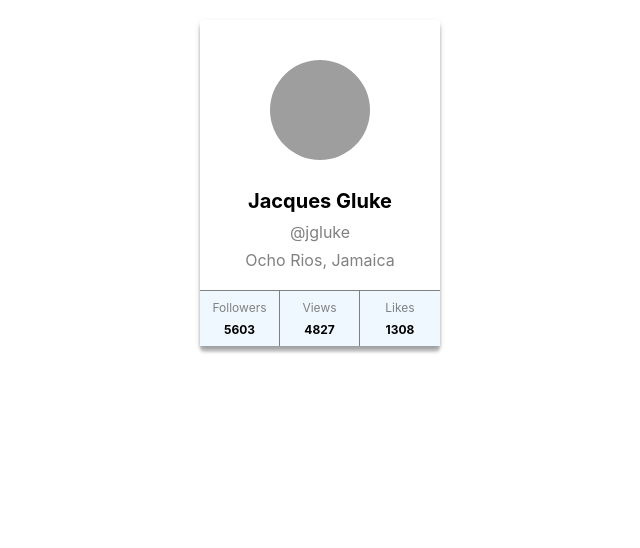
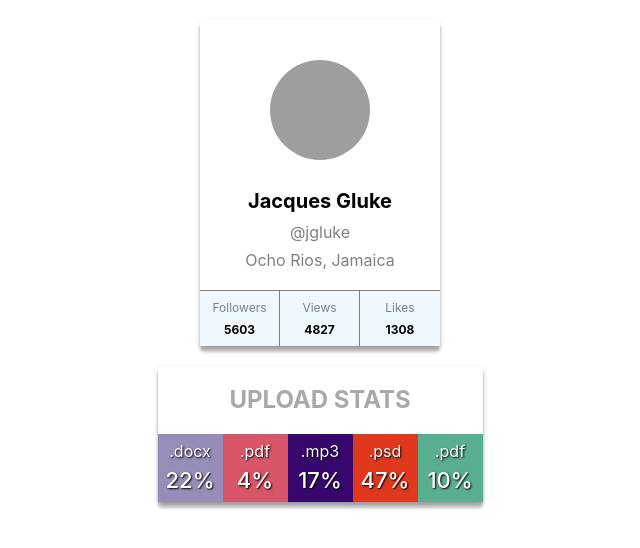
Before and after one commit to RafalGalecki/goit-react-hw-01-components, a React (Create React App) app: page / in a window 1280 px wide. Shown: the top 548 px of the page, without its empty margins (320-960 px from the left). Built offline with nearby package versions, Linux system fonts and the light colour scheme; grey boxes are pictures that could not be loaded; the HTML template or start-up script is replaced by a standard one.

Commit message:
Statistics component added

```diff
--- a/src/App.jsx
+++ b/src/App.jsx
@@ -1,10 +1,13 @@
 import user from './data/user.json';
+import data from './data/data.json';
 import Profile from './components/Profile/Profile';
+import Statistics from './components/Statistics/Statistics';
 
 function App() {
   return (
     <>
       <Profile {...user} />
+      <Statistics label="Upload Stats" stats={data} />
     </>
   );
 }
--- a/src/components/Profile/Profile.module.css
+++ b/src/components/Profile/Profile.module.css
@@ -5,7 +5,7 @@
   align-items: center;
   margin: 20px auto;
   padding-top: 20px;
-  /* width: 80px; */
+  max-width: 240px;
   box-shadow: 0px 3px 7px rgba(0, 0, 0, 0.12), 0px 3px 3px rgba(0, 0, 0, 0.14),
     0px 6px 3px rgba(0, 0, 0, 0.2);
   border-radius: 4px;
--- /dev/null
+++ b/src/components/Statistics/Statistics.jsx
@@ -0,0 +1,46 @@
+import css from './Statistics.module.css';
+import PropTypes from 'prop-types';
+
+const Statistics = ({ label, stats = [] }) => {
+  return (
+    <section className={css.statistics}>
+      {stats.length > 0 ? (
+        <>
+          {label && <h2 className={css.title}>{label}</h2>}
+          <ul className={css.statList}>
+            {stats.map(el => (
+              <li
+                key={el.id}
+                className={css.item}
+                style={{ backgroundColor: getRandomHexColor() }}
+              >
+                <span className={css.label}>{el.label}</span>
+                <span className={css.percentage}>{el.percentage}%</span>
+              </li>
+            ))}
+          </ul>
+        </>
+      ) : (
+        <p className={css.paragraph}>No stats</p>
+      )}
+    </section>
+  );
+};
+
+function getRandomHexColor() {
+  return `#${Math.floor(Math.random() * 16777215).toString(16)}`;
+}
+
+
+Statistics.propTypes = {
+  title: PropTypes.string,
+  stats: PropTypes.arrayOf(
+    PropTypes.shape({
+      id: PropTypes.string.isRequired,
+      label: PropTypes.string.isRequired,
+      percentage: PropTypes.number.isRequired,
+    })
+  ).isRequired,
+};
+
+export default Statistics;
--- /dev/null
+++ b/src/components/Statistics/Statistics.module.css
@@ -0,0 +1,35 @@
+.statistics {
+  display: flex;
+  flex-direction: column;
+  box-shadow: 0px 3px 7px rgba(0, 0, 0, 0.12), 0px 3px 3px rgba(0, 0, 0, 0.14),
+    0px 6px 3px rgba(0, 0, 0, 0.2);
+  border-radius: 4px;
+}
+.title {
+  text-transform: uppercase;
+  text-align: center;
+  padding: 20px;
+  font-size: 24px;
+  color: darkgrey;
+}
+.statList {
+  display: flex;
+}
+.item {
+  display: flex;
+  flex-direction: column;
+  text-align: center;
+  min-width: 65px;
+  gap: 8px;
+  color: white;
+  padding: 8px;
+}
+.label {
+  font-size: 16px;
+  text-shadow: 1px 1px 2px black;
+}
+.percentage {
+  font-size: 22px;
+  text-shadow: 1px 1px 2px black;
+  font-weight: 500;
+}
--- /dev/null
+++ b/src/data/data.json
@@ -0,0 +1,7 @@
+[
+  { "id": "id-1", "label": ".docx", "percentage": 22 },
+  { "id": "id-2", "label": ".pdf", "percentage": 4 },
+  { "id": "id-3", "label": ".mp3", "percentage": 17 },
+  { "id": "id-4", "label": ".psd", "percentage": 47 },
+  { "id": "id-5", "label": ".pdf", "percentage": 10 }
+]
--- a/src/index.css
+++ b/src/index.css
@@ -15,3 +15,38 @@ code {
   font-family: source-code-pro, Menlo, Monaco, Consolas, 'Courier New',
     monospace;
 }
+h1,
+h2,
+h3,
+h4,
+h5,
+h6,
+p {
+  margin: 0;
+  padding: 0;
+}
+
+ul {
+  list-style: none;
+  margin: 0;
+  padding: 0;
+}
+
+a {
+  text-decoration: none;
+  color: inherit;
+}
+
+img {
+  display: block;
+  max-width: 100%;
+  height: auto;
+}
+
+li {
+  list-style: none;
+}
+
+button {
+  cursor: pointer;
+}
```
